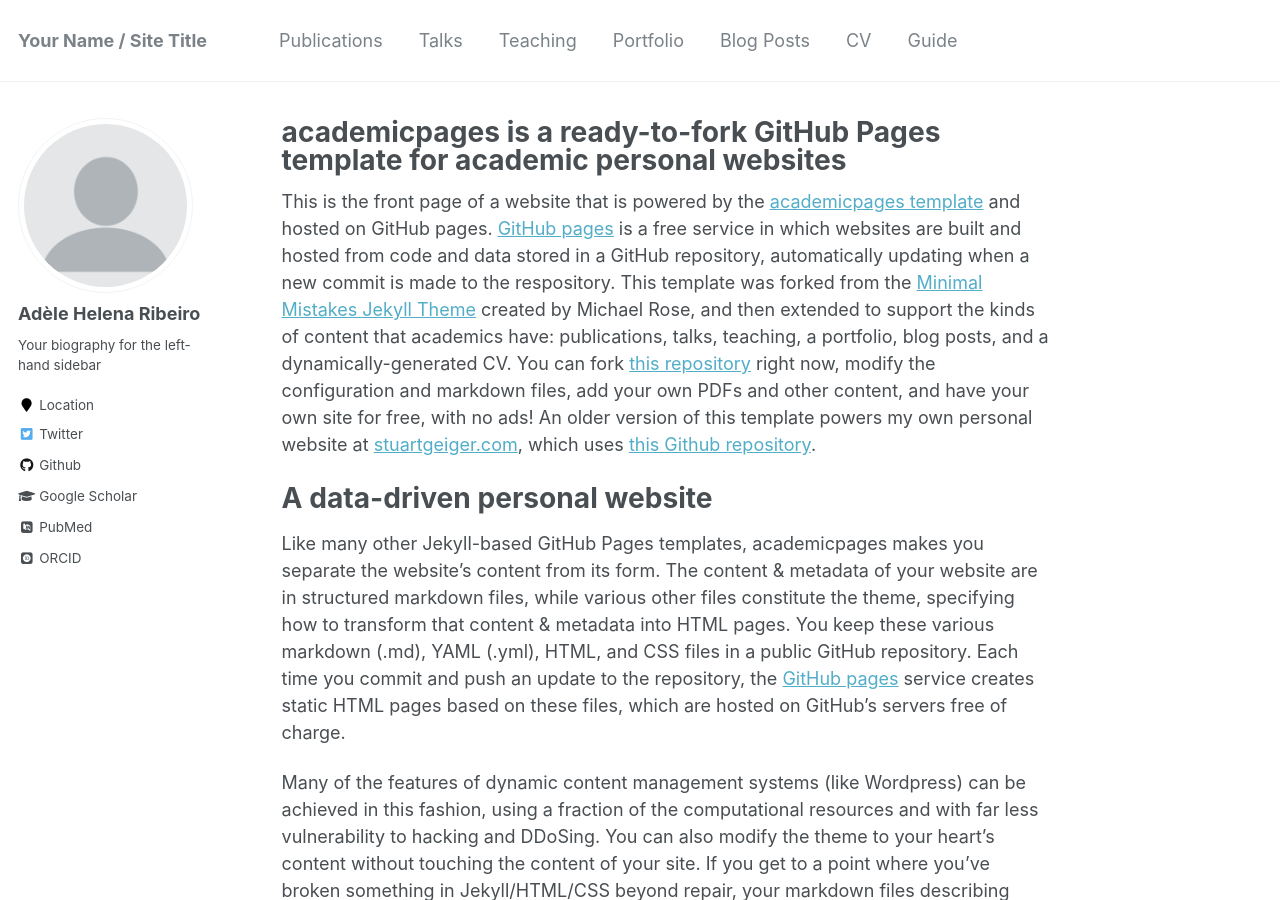
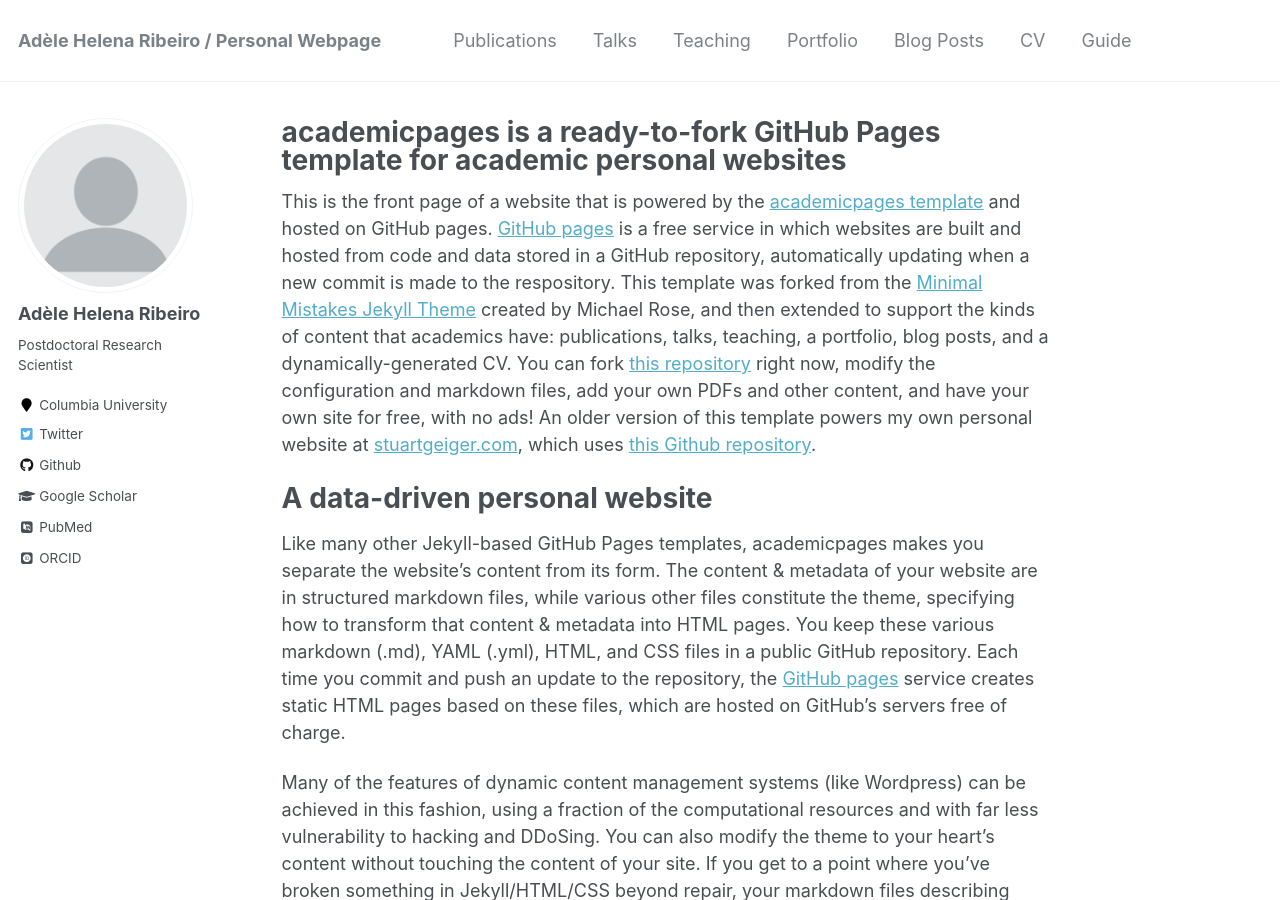
Before and after one commit to adele/adele.github.io, a Jekyll site: the page built from _pages/about.md, in a window 1280 px wide and 900 px high. Built offline with Jekyll 4.4.1, drawn with Linux system fonts in a browser that asks for light colours; some web fonts are replaced; some of the changed text lies outside the part shown.

Commit message:
update homepage

```diff
--- a/_config.yml
+++ b/_config.yml
@@ -7,10 +7,10 @@
 
 # Site Settings
 locale                   : "en-US"
-title                    : "Your Name / Site Title"
+title                    : "Adèle Helena Ribeiro / Personal Webpage"
 title_separator          : "-"
-name                     : &name "Your Name"
-description              : &description "personal description"
+name                     : &name "Adèle Helena Ribeiro"
+description              : &description "Postdoctoral Research Scientist"
 url                      : https://adele.github.io # the base hostname & protocol for your site e.g. "https://mmistakes.github.io"
 baseurl                  : "" # the subpath of your site, e.g. "/blog"
 repository               : "adele/adele.github.io"
@@ -82,8 +82,8 @@ analytics:
 author:
   name             : "Adèle Helena Ribeiro"
   avatar           : "profile.png"
-  bio              : "Your biography for the left-hand sidebar"
-  location         : "Location"
+  bio              : "Postdoctoral Research Scientist"
+  location         : "Columbia University"
   employer         :
   pubmed           : "https://www.ncbi.nlm.nih.gov/pubmed/?term=adele+ribeiro"
   googlescholar    : "https://scholar.google.com/citations?user=Py9MTe4AAAAJ&hl=en"
```
Also changed, not shown: index-back.html (renamed from index.html).
